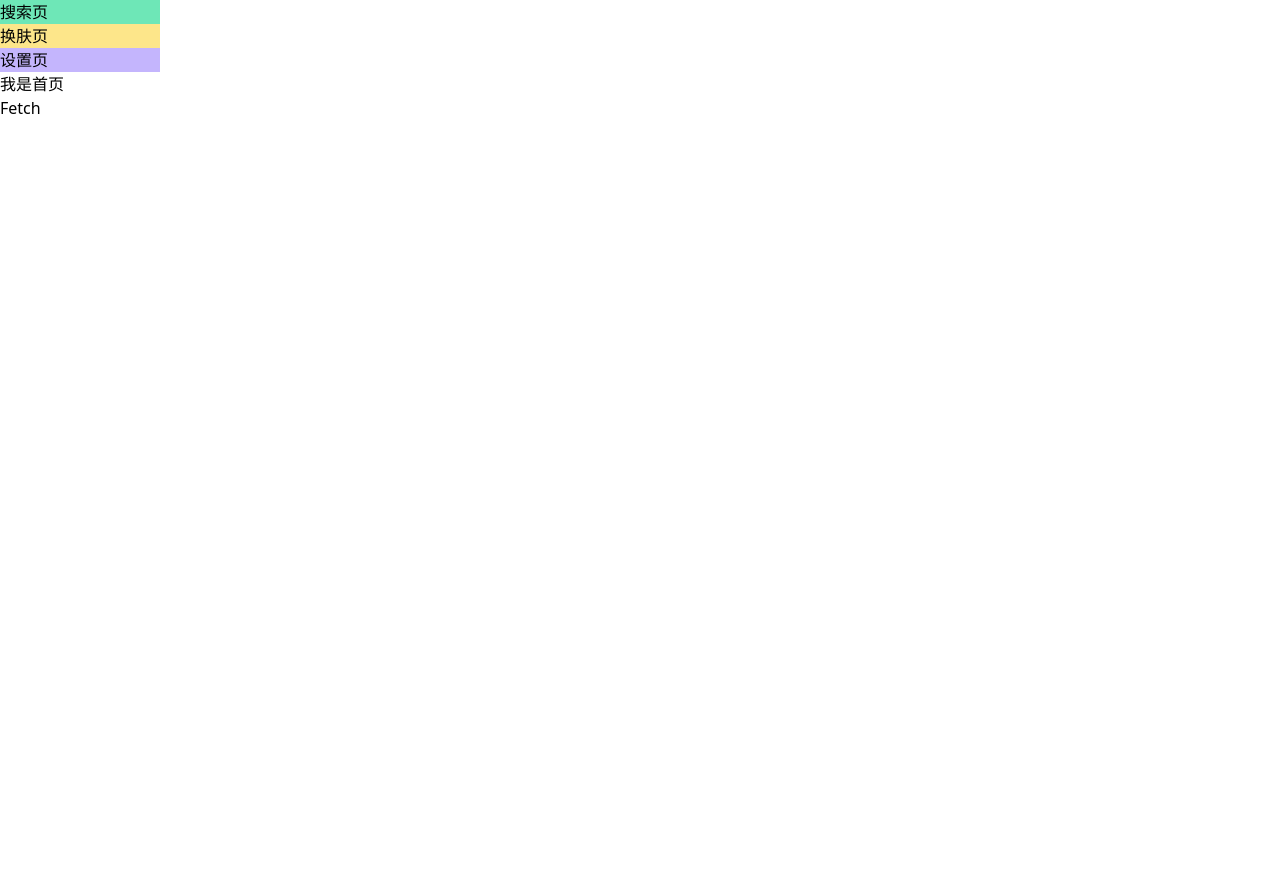
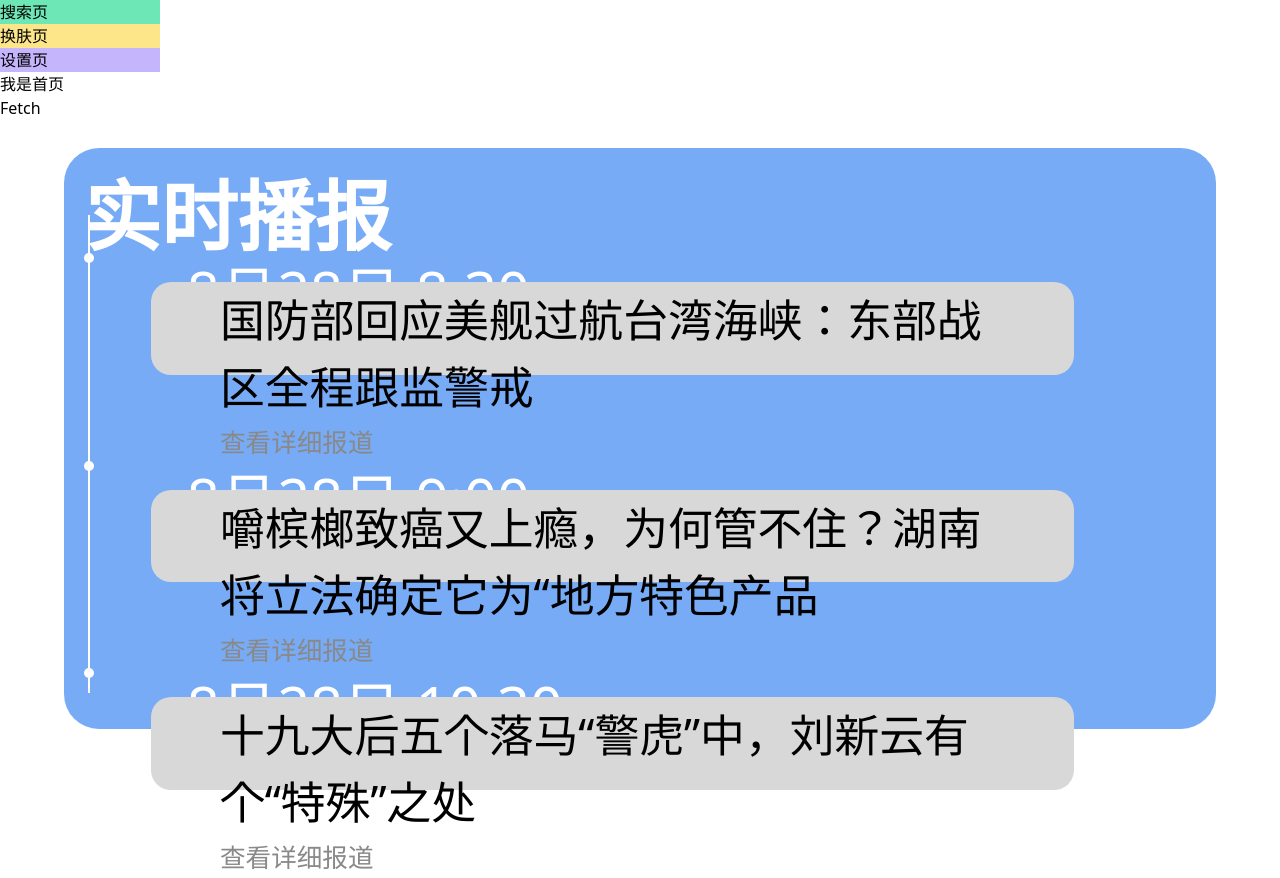
Before and after one commit to Awu1227/Weather-WebApp, a Vue app: page /#/ in a window 1280 px wide. Before the commit the page ends 800 px from the top, so only its background shows below. Built offline with nearby package versions, Linux system fonts and the light colour scheme.

Commit message:
新闻播报模块

```diff
--- a/src/views/home/Home.vue
+++ b/src/views/home/Home.vue
@@ -10,11 +10,14 @@
   >
   <div>我是首页</div>
   <button @click="handleClick">Fetch</button>
+  <realtime/>
 </template>
 
 <script>
 import Get from 'utils/request.js'
+import Realtime from './Realtime.vue'
 export default {
+  components: { Realtime },
   setup() {
     const handleClick = async () => {
       const options = {
--- a/src/views/home/Realtime.vue
+++ b/src/views/home/Realtime.vue
@@ -42,9 +42,9 @@ export default {
           link: 'https://new.qq.com/omn/20210827/20210827A0FA2000.html',
         },
       ],
-    };
+    }
   },
-};
+}
 </script>
 
 <style scoped>
```
